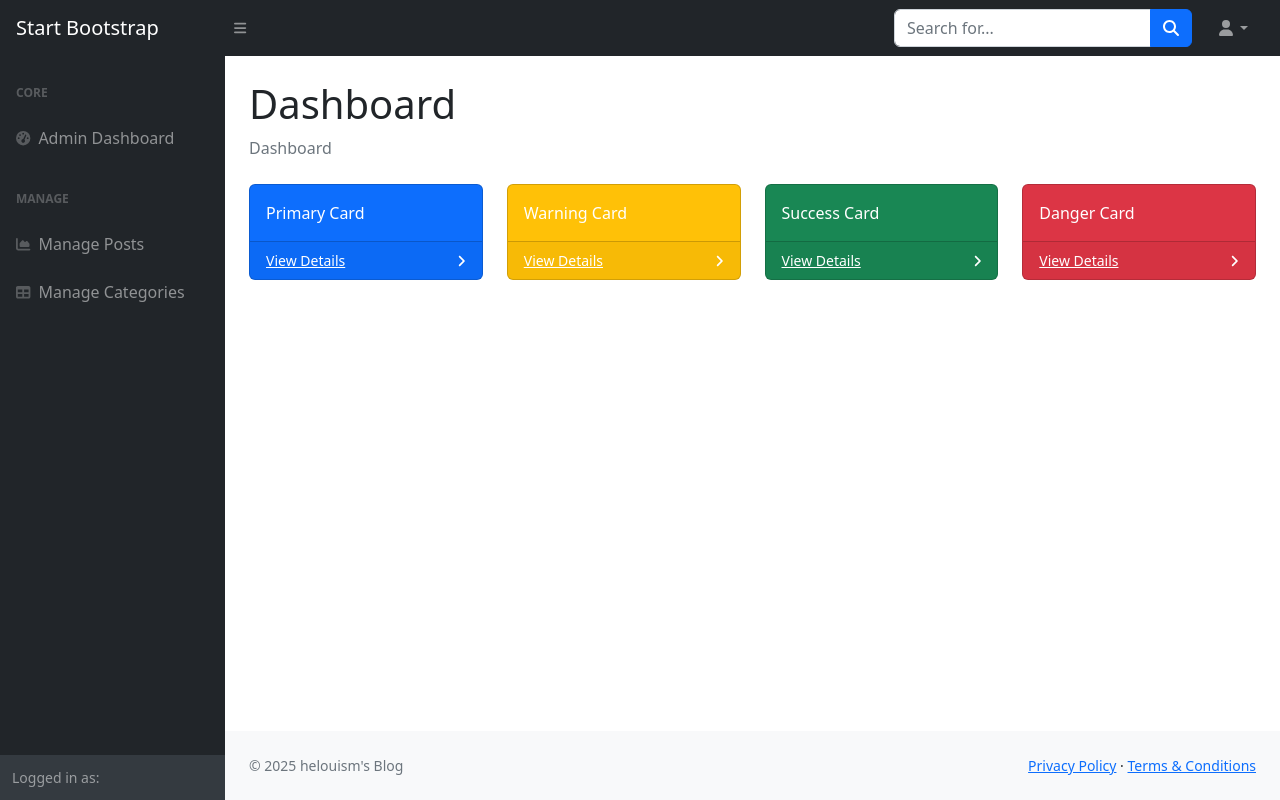
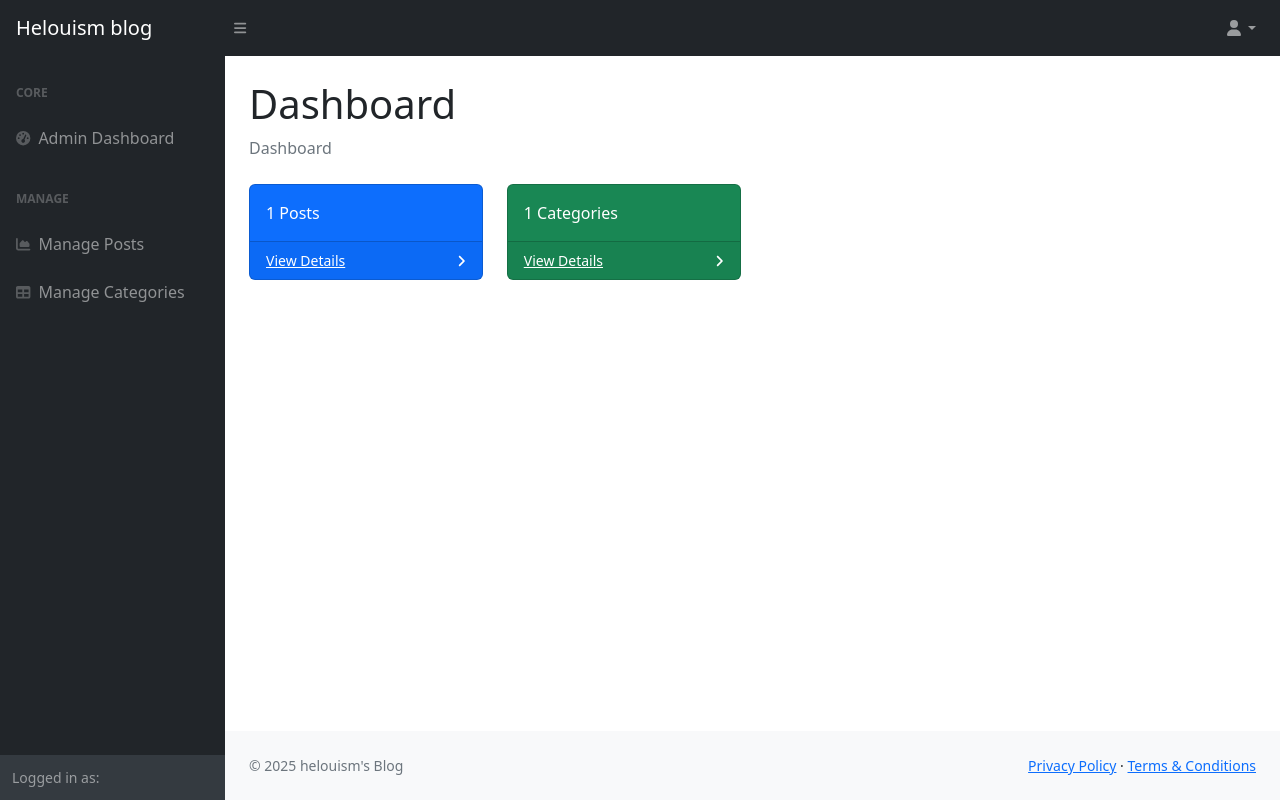
Before and after one commit to helouism/helouism-blog, a CodeIgniter 4 app: the page made by app/Views/admin/index.php in a window 1280 px wide. Run offline with PHP 8.4 and a stand-in for CodeIgniter, Linux system fonts and the light colour scheme; the template is opened without the code that fills it: most values are stand-ins (such as "Sample title", 1, 10 or a date in 2020); data that the repository does not hold is empty; some libraries are stand-ins or nearby versions.

Commit message:
feat: Enhance admin dashboard with post and category counts, improve layout consistency

```diff
--- a/app/Views/admin/categories/index.php
+++ b/app/Views/admin/categories/index.php
@@ -1,6 +1,6 @@
 <?= $this->extend("admin/templates/layout") ?>
 <?= $this->section("admin_content") ?>
-<div class="container-fluid px-4">
+<div class="container-fluid px-4 py-4">
     <div class="d-flex justify-content-between align-items-center mb-4">
         <div>
             <h1 class="h3 mb-0">Categories</h1>
--- a/app/Views/admin/index.php
+++ b/app/Views/admin/index.php
@@ -9,40 +9,26 @@
         <div class="row">
             <div class="col-xl-3 col-md-6">
                 <div class="card bg-primary text-white mb-4">
-                    <div class="card-body">Primary Card</div>
+                    <div class="card-body"> <?= esc($total_posts) ?> Posts</div>
                     <div class="card-footer d-flex align-items-center justify-content-between">
-                        <a class="small text-white stretched-link" href="#">View Details</a>
+                        <a class="small text-white stretched-link" href="<?php echo base_url("admin/posts") ?>">View
+                            Details</a>
                         <div class="small text-white"><i class="fas fa-angle-right"></i></div>
                     </div>
                 </div>
             </div>
+
             <div class="col-xl-3 col-md-6">
-                <div class="card bg-warning text-white mb-4">
-                    <div class="card-body">Warning Card</div>
+                <div class="card bg-success text-white mb-4">
+                    <div class="card-body"><?= esc($total_categories) ?> Categories</div>
                     <div class="card-footer d-flex align-items-center justify-content-between">
-                        <a class="small text-white stretched-link" href="#">View Details</a>
+                        <a class="small text-white stretched-link"
+                            href="<?php echo base_url("admin/categories") ?>">View Details</a>
                         <div class="small text-white"><i class="fas fa-angle-right"></i></div>
                     </div>
                 </div>
             </div>
-            <div class="col-xl-3 col-md-6">
-                <div class="card bg-success text-white mb-4">
-                    <div class="card-body">Success Card</div>
-                    <div class="card-footer d-flex align-items-center justify-content-between">
-                        <a class="small text-white stretched-link" href="#">View Details</a>
-                        <div class="small text-white"><i class="fas fa-angle-right"></i></div>
-                    </div>
-                </div>
-            </div>
-            <div class="col-xl-3 col-md-6">
-                <div class="card bg-danger text-white mb-4">
-                    <div class="card-body">Danger Card</div>
-                    <div class="card-footer d-flex align-items-center justify-content-between">
-                        <a class="small text-white stretched-link" href="#">View Details</a>
-                        <div class="small text-white"><i class="fas fa-angle-right"></i></div>
-                    </div>
-                </div>
-            </div>
+
         </div>
 
     </div>
--- a/app/Views/admin/partials/navbar.php
+++ b/app/Views/admin/partials/navbar.php
@@ -1,19 +1,19 @@
 <nav class="sb-topnav navbar navbar-expand navbar-dark bg-dark">
     <!-- Navbar Brand-->
-    <a class="navbar-brand ps-3" href="index.html">Start Bootstrap</a>
+    <a class="navbar-brand ps-3" href="<?= base_url() ?>">Helouism blog</a>
     <!-- Sidebar Toggle-->
     <button class="btn btn-link btn-sm order-1 order-lg-0 me-4 me-lg-0" id="sidebarToggle" href="#!"><i
             class="fas fa-bars"></i></button>
     <!-- Navbar Search-->
-    <form class="d-none d-md-inline-block form-inline ms-auto me-0 me-md-3 my-2 my-md-0">
+    <!-- <form class="d-none d-md-inline-block form-inline ms-auto me-0 me-md-3 my-2 my-md-0">
         <div class="input-group">
             <input class="form-control" type="text" placeholder="Search for..." aria-label="Search for..."
                 aria-describedby="btnNavbarSearch" />
             <button class="btn btn-primary" id="btnNavbarSearch" type="button"><i class="fas fa-search"></i></button>
         </div>
-    </form>
+    </form> -->
     <!-- Navbar-->
-    <ul class="navbar-nav ms-auto ms-md-0 me-3 me-lg-4">
+    <ul class="navbar-nav ms-auto me-0 me-md-3 my-2 my-md-0">
         <li class="nav-item dropdown">
             <a class="nav-link dropdown-toggle" id="navbarDropdown" href="#" role="button" data-bs-toggle="dropdown"
                 aria-expanded="false"><i class="fas fa-user fa-fw"></i></a>
--- a/app/Views/admin/posts/index.php
+++ b/app/Views/admin/posts/index.php
@@ -1,6 +1,6 @@
 <?= $this->extend("admin/templates/layout") ?>
 <?= $this->section("admin_content") ?>
-<div class="container-fluid px-4">
+<div class="container-fluid px-4 py-4">
     <div class="d-flex justify-content-between align-items-center mb-4">
         <div>
             <h1 class="h3 mb-0">Blog Posts</h1>
--- a/app/Views/admin/templates/layout.php
+++ b/app/Views/admin/templates/layout.php
@@ -13,6 +13,7 @@
     <script src="https://use.fontawesome.com/releases/v6.3.0/js/all.js" crossorigin="anonymous"></script>
     <link href="https://cdn.jsdelivr.net/npm/quill@2.0.3/dist/quill.snow.css" rel="stylesheet" />
     <link href="https://unpkg.com/filepond@^4/dist/filepond.css" rel="stylesheet" />
+
 </head>
 
 <body class="sb-nav-fixed">
```
Also changed, not shown: app/Controllers/Admin/DashboardController.php (+18 -1 lines), app/Views/admin/categories/create.php (+1 -14 lines), app/Views/admin/categories/edit.php (+1 -15 lines), app/Views/admin/posts/create.php (+1 -40 lines), app/Views/admin/posts/edit.php (+1 -33 lines).
